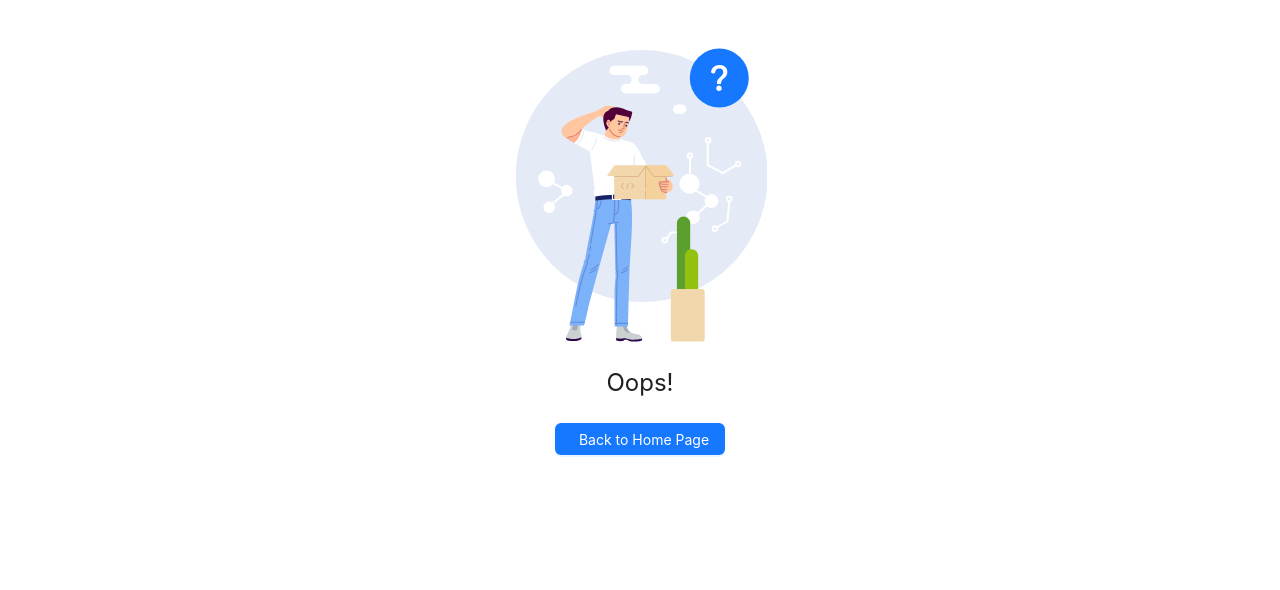
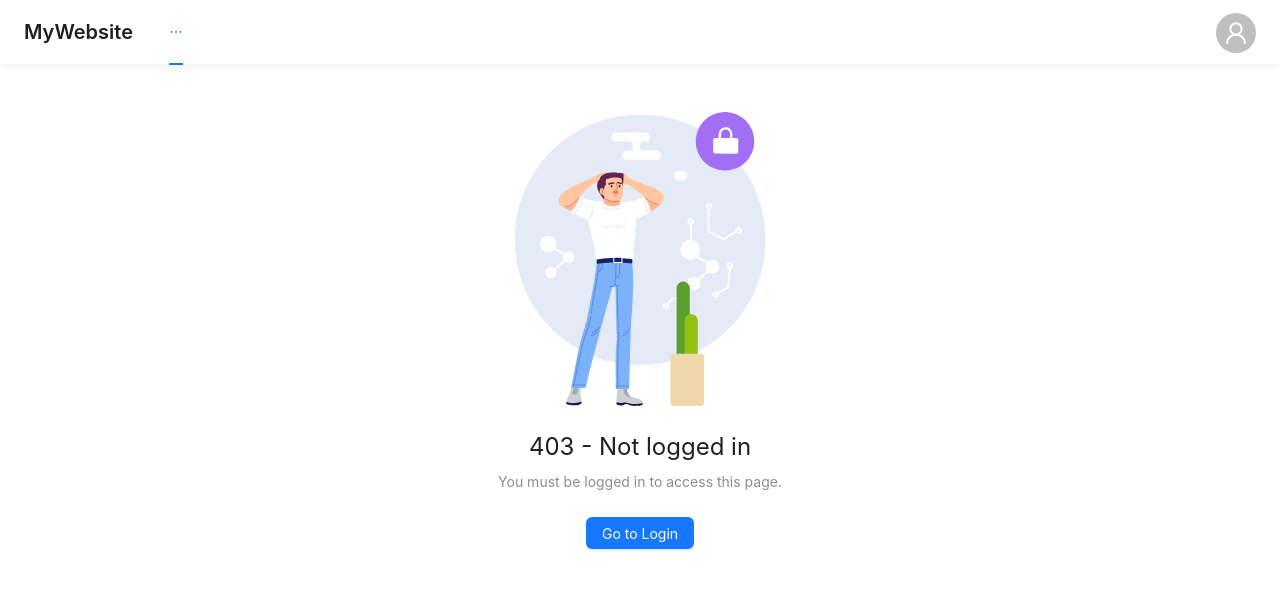
Before and after one commit to huudanhnguyen/React_TypeScript, a React (Vite) app in the folder frontend/: page /checkout in a window 1280 px wide. Shown: the top 590 px of the page. Built offline with nearby package versions, Linux system fonts and the light colour scheme.

Commit message:
private route

```diff
--- a/frontend/eslint.config.js
+++ b/frontend/eslint.config.js
@@ -23,6 +23,7 @@ export default defineConfig([
       "@typescript-eslint/no-explicit-any": "off",
       "@typescript-eslint/no-unused-vars": "off",
       "no-unused-vars": "off",
+      "react-refresh/only-export-components": "off",
     },
   },
 ]);
--- a/frontend/src/Layout.tsx
+++ b/frontend/src/Layout.tsx
@@ -8,39 +8,51 @@ import { SyncLoader } from "react-spinners";
 function Layout() {
   const { setUser, setIsAppLoading, isAppLoading, setIsAuthenticated } =
     useCurrentApp();
+
   useEffect(() => {
+    const fetchAccount = async () => {
+      setIsAppLoading(true);
       const token = localStorage.getItem("access_token");
-    if (!token) return;
-    const fetchAccount = async () => {
+
+      if (!token) {
+        setIsAppLoading(false);
+        return;
+      }
+      try {
         const res = await fetchAccountAPI();
         if (res.data) {
           setUser(res.data.user);
           setIsAuthenticated(true);
+        } else {
+          setIsAuthenticated(false);
         }
+      } finally {
         setIsAppLoading(false);
+      }
     };
     fetchAccount();
   }, []);
+
+  if (isAppLoading) {
     return (
-    <>
-      {isAppLoading === false ? (
-        <div>
-          <AppHeader />
-          <Outlet />
-        </div>
-      ) : (
       <div
         style={{
           position: "fixed",
           top: "50%",
           left: "50%",
-            transform: "translate(-50%,-50%)",
+          transform: "translate(-50%, -50%)",
         }}
       >
-          <SyncLoader />
+        <SyncLoader color="#1677ff" />
       </div>
-      )}
-    </>
+    );
+  }
+
+  return (
+    <div>
+      <AppHeader />
+      <Outlet />
+    </div>
   );
 }
 
--- a/frontend/src/components/context/app.context.tsx
+++ b/frontend/src/components/context/app.context.tsx
@@ -33,7 +33,7 @@ export const AppProvider = ({ children }: TProps) => {
       setIsAuthenticated(false);
     }
 
-    setIsAppLoading(false);
+    // setIsAppLoading(false);
   }, []);
 
   // ✅ Khi user hoặc trạng thái đăng nhập thay đổi, lưu lại vào localStorage
--- a/frontend/src/components/layouts/app.header.tsx
+++ b/frontend/src/components/layouts/app.header.tsx
@@ -4,6 +4,8 @@ import {
   UserOutlined,
   LogoutOutlined,
   SettingOutlined,
+  DashboardOutlined,
+  ShoppingCartOutlined,
 } from "@ant-design/icons";
 import { useNavigate } from "react-router-dom";
 import type { MenuProps } from "antd";
@@ -22,20 +24,20 @@ const HeaderBar: React.FC = () => {
   const navigate = useNavigate();
   const { user, setUser, setIsAuthenticated } = useCurrentApp();
 
-  // 🔹 Các mục điều hướng
+  // 🔹 Menu chính (chung cho mọi user)
   const menuItems: NavItem[] = [
     { key: "1", label: "Home", path: "/" },
     { key: "2", label: "Books", path: "/books" },
     { key: "3", label: "Contact", path: "/contact" },
   ];
 
-  // 🔹 Khi click menu chính (Home / Books / Contact)
+  // 🔹 Khi click menu chính
   const handleMenuClick: MenuProps["onClick"] = (e) => {
     const selected = menuItems.find((item) => item.key === e.key);
     if (selected) navigate(selected.path);
   };
 
-  // 🔹 Khi click "Đăng xuất"
+  // 🔹 Logout
   const handleLogout = () => {
     setUser(null);
     setIsAuthenticated(false);
@@ -45,7 +47,7 @@ const HeaderBar: React.FC = () => {
     navigate("/");
   };
 
-  // 🔹 Menu trong dropdown (tuỳ theo có user hay không)
+  // 🔹 Dropdown menu (tùy role)
   const dropdownMenu: MenuProps["items"] = user
     ? [
         {
@@ -68,6 +70,29 @@ const HeaderBar: React.FC = () => {
           label: "Settings",
           onClick: () => navigate("/settings"),
         },
+        // 🔹 Nếu là user → hiện “Checkout”
+        ...(user.role?.toLowerCase() === "user"
+          ? [
+              {
+                key: "checkout",
+                icon: <ShoppingCartOutlined />,
+                label: "Checkout",
+                onClick: () => navigate("/checkout"),
+              },
+            ]
+          : []),
+        // 🔹 Nếu là admin → hiện “Admin Dashboard”
+        ...(user.role?.toLowerCase() === "admin"
+          ? [
+              {
+                key: "admin",
+                icon: <DashboardOutlined />,
+                label: "Admin Dashboard",
+                onClick: () => navigate("/admin"),
+              },
+            ]
+          : []),
+        { type: "divider" as const },
         {
           key: "logout",
           icon: <LogoutOutlined />,
@@ -97,7 +122,6 @@ const HeaderBar: React.FC = () => {
     >
       {/* 🔹 Logo + menu */}
       <div style={{ display: "flex", alignItems: "center", gap: 20 }}>
-        {/* Logo */}
         <div
           style={{ fontSize: 20, fontWeight: 600, cursor: "pointer" }}
           onClick={() => navigate("/")}
@@ -105,16 +129,13 @@ const HeaderBar: React.FC = () => {
           MyWebsite
         </div>
 
-        {/* Menu điều hướng */}
         <Menu
           mode="horizontal"
           defaultSelectedKeys={["1"]}
-          items={
-            menuItems.map((item) => ({
-              key: item.key,
-              label: item.label,
-            })) as MenuProps["items"]
-          }
+          items={menuItems.map((item) => ({
+            key: item.key,
+            label: item.label,
+          }))}
           onClick={handleMenuClick}
           style={{ borderBottom: "none" }}
         />
--- a/frontend/src/main.tsx
+++ b/frontend/src/main.tsx
@@ -10,31 +10,41 @@ import UserPage from "pages/client/user.tsx";
 import "styles/global.scss";
 import { App } from "antd";
 import { AppProvider } from "components/context/app.context";
+import PrivateRoute from "./routes/privateRoute";
 
 const router = createBrowserRouter([
+  // 🔹 Layout mặc định cho người dùng (có Header)
   {
     path: "/",
     element: <Layout />,
     errorElement: <ErrorPage />,
     children: [
+      { path: "/users", element: <UserPage /> },
+      { path: "/books", element: <BookPage /> },
       {
-        path: "/users",
-        element: <UserPage />,
-      },
-      {
-        path: "/books",
-        element: <BookPage />,
+        path: "/checkout",
+        element: (
+          <PrivateRoute requiredRole="user">
+            <div>Checkout content</div>
+          </PrivateRoute>
+        ),
       },
     ],
   },
+
+  // 🔹 Admin route riêng biệt (không kế thừa Header)
   {
-    path: "/login",
-    element: <LoginPage />,
+    path: "/admin",
+    element: (
+      <PrivateRoute requiredRole="admin">
+        <div>admin page</div>
+      </PrivateRoute>
+    ),
   },
-  {
-    path: "/register",
-    element: <RegisterPage />,
-  },
+
+  // 🔹 Auth routes
+  { path: "/login", element: <LoginPage /> },
+  { path: "/register", element: <RegisterPage /> },
 ]);
 
 createRoot(document.getElementById("root")!).render(
--- a/frontend/src/pages/client/auth/login.tsx
+++ b/frontend/src/pages/client/auth/login.tsx
@@ -35,6 +35,8 @@ const onFinish = async (values: LoginFormValues) => {
       setIsAuthenticated(true);
       setUser(res.data.user);
       localStorage.setItem("access_token", res.data.access_token);
+      localStorage.setItem("isAuthenticated", "true");
+      localStorage.setItem("user", JSON.stringify(res.data.user));
       message.success("Login successfully!");
       navigate("/");
     } else {
--- a/frontend/src/pages/client/error.tsx
+++ b/frontend/src/pages/client/error.tsx
@@ -1,23 +1,37 @@
-import { useRouteError, Link } from "react-router-dom";
+import { useRouteError, Link, isRouteErrorResponse } from "react-router-dom";
 import { Button, Result } from "antd";
-const ErrorPage = () => {
+import React from "react";
+
+const ErrorPage: React.FC = () => {
   const error = useRouteError();
+
   console.error(error);
 
+  // 🧠 Xử lý an toàn: tránh lỗi khi error không có statusText / message
+  let title = "Oops!";
+  let subTitle = "Something went wrong.";
+
+  if (isRouteErrorResponse(error)) {
+    // Đây là lỗi từ react-router (ví dụ: 404, 401, 500)
+    title = `Error ${error.status}`;
+    subTitle = error.statusText;
+  } else if (error instanceof Error) {
+    // Lỗi JS thông thường
+    subTitle = error.message;
+  }
+
   return (
-    <>
     <Result
       status="404"
-        title="Oops!"
-        // subTitle={error.statusText || error.message}
+      title={title}
+      subTitle={subTitle}
       extra={
         <Button type="primary">
-            {" "}
           <Link to="/">Back to Home Page</Link>
         </Button>
       }
     />
-    </>
   );
 };
+
 export default ErrorPage;
--- /dev/null
+++ b/frontend/src/routes/privateRoute.tsx
@@ -0,0 +1,71 @@
+import { useCurrentApp } from "@/components/context/app.context";
+import { useLocation, Link } from "react-router-dom";
+import { Button, Result } from "antd";
+import { SyncLoader } from "react-spinners";
+
+interface IProps {
+  children: React.ReactNode;
+  requiredRole?: "admin" | "user";
+}
+
+const PrivateRoute = ({ children, requiredRole }: IProps) => {
+  const { isAuthenticated, user, isAppLoading } = useCurrentApp();
+  const location = useLocation();
+
+  // 🌀 1️⃣ Nếu app vẫn đang load (Layout đang xác minh token)
+  if (isAppLoading) {
+    return (
+      <div
+        style={{
+          position: "fixed",
+          top: "50%",
+          left: "50%",
+          transform: "translate(-50%, -50%)",
+        }}
+      >
+        <SyncLoader color="#1677ff" />
+      </div>
+    );
+  }
+
+  // 🚫 2️⃣ Nếu đã load xong mà vẫn chưa login
+  if (!isAuthenticated) {
+    return (
+      <>
+        <Result
+          status="403"
+          title="403 - Not logged in"
+          subTitle="You must be logged in to access this page."
+          extra={
+            <Button type="primary">
+              <Link to="/login" state={{ from: location.pathname }}>
+                Go to Login
+              </Link>
+            </Button>
+          }
+        />
+      </>
+    );
+  }
+
+  // 🔒 3️⃣ Nếu yêu cầu quyền admin mà user không phải admin
+  if (requiredRole === "admin" && user?.role?.toLowerCase() !== "admin") {
+    return (
+      <Result
+        status="403"
+        title="403 - Forbidden"
+        subTitle="You are not authorized to access this page."
+        extra={
+          <Button type="primary">
+            <Link to="/">Back to Home</Link>
+          </Button>
+        }
+      />
+    );
+  }
+
+  // ✅ 4️⃣ Nếu mọi thứ ok → render trang thật
+  return <>{children}</>;
+};
+
+export default PrivateRoute;
--- a/frontend/src/services/api.ts
+++ b/frontend/src/services/api.ts
@@ -11,6 +11,11 @@ export const loginAPI = (username: string, password: string) => {
       },
     }
   );
+};
+
+export const logoutAPI = () => {
+  const urlBackend = "/api/v1/auth/logout";
+  return axios.post<IBackendRes<IRegister>>(urlBackend);
 };
 
 export const registerAPI = (
```
Lines whose indentation alone changed are shown as unchanged.
